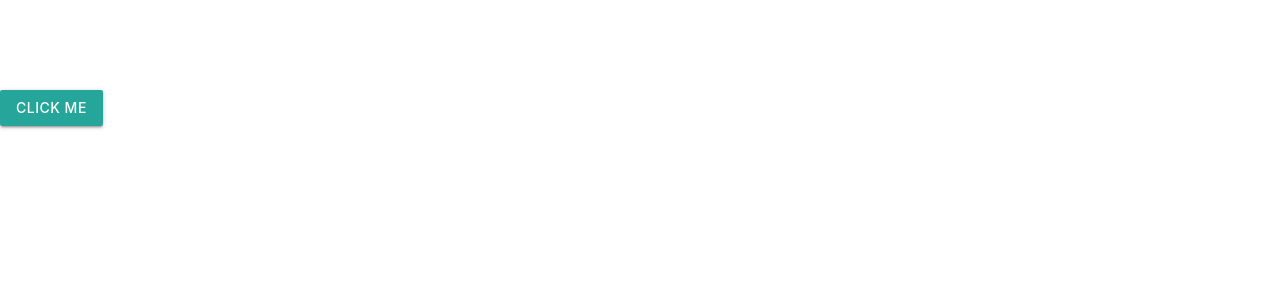
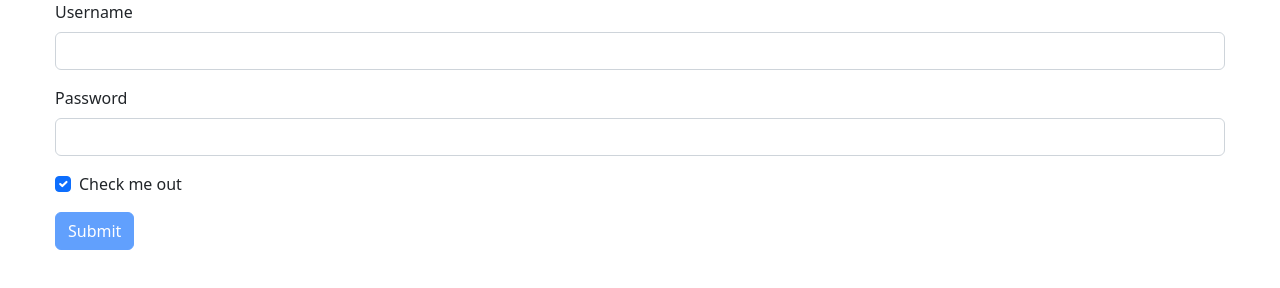
Before and after one commit to dimak911/jsplayground, a website built with Parcel: page src/index.html in a window 1280 px wide. Built offline with nearby package versions, Linux system fonts and the light colour scheme.

Commit message:
playing with bootstrap

```diff
--- a/src/index.html
+++ b/src/index.html
@@ -5,11 +5,12 @@
     <meta http-equiv="X-UA-Compatible" content="IE=edge" />
     <meta name="viewport" content="width=device-width, initial-scale=1.0" />
     <title>Document</title>
-    <link
+    <!-- <link
       rel="stylesheet"
       href="https://cdnjs.cloudflare.com/ajax/libs/materialize/1.0.0/css/materialize.min.css"
     />
-    <link rel="stylesheet" href="./css/style.css" />
+    <link rel="stylesheet" href="./css/style.css" /> -->
+    <link rel="stylesheet" href="./scss/main.scss" />
   </head>
   <body>
     <!-- #1 -->
@@ -116,14 +117,38 @@
     <!-- module 9 -->
 
     <!-- #1 -->
-    <button type="button" class="btn">Click me</button>
+    <!-- <button type="button" class="btn">Click me</button> -->
 
     <!-- #2 -->
     <!-- <button class="btn js-start">Start</button>
     <button class="btn js-stop">Stop</button> -->
     <!-- <div class="container"></div> -->
+    <div class="container">
+      <form>
+        <div class="mb-3">
+          <label for="username" class="form-label">Username</label>
+          <input
+            id="username"
+            type="text"
+            class="form-control"
+            aria-label="Username"
+            aria-describedby="basic-addon1"
+          />
+        </div>
+        <div class="mb-3">
+          <label for="exampleInputPassword1" class="form-label">Password</label>
+          <input type="password" class="form-control" id="exampleInputPassword1" />
+        </div>
+        <div class="mb-3 form-check">
+          <input type="checkbox" class="form-check-input" id="exampleCheck1" checked />
+          <label class="form-check-label" for="exampleCheck1">Check me out</label>
+        </div>
+        <button type="submit" class="btn btn-primary" disabled>Submit</button>
+      </form>
+    </div>
 
-    <script src="./js/useful-things.js" type="module"></script>
+    <script src="./index.js" type="module"></script>
+    <!-- <script src="./js/useful-things.js" type="module"></script> -->
     <!-- <script src="./js/module-1.js" type="module"></script> -->
     <!-- <script src="./js/module-2.js" type="module"></script> -->
     <!-- <script src="./js/module-3.js" type="module"></script> -->
--- /dev/null
+++ b/src/index.js
@@ -0,0 +1 @@
+import * as bootstrap from 'bootstrap';
--- a/src/js/module-9.js
+++ b/src/js/module-9.js
@@ -78,3 +78,37 @@
 //при потере фокуса поле ввода показывает ошибку
 // - после нажатия кнопки "Отправить" надо вывести сообщение
 //об успешной авторизации
+
+const refs = {
+  submitForm: document.querySelector('form'),
+  submitBtn: document.querySelector('button[type="submit"]'),
+  usernameInput: document.querySelector('#username'),
+  passwordInput: document.querySelector('#exampleInputPassword1'),
+  formCheckbox: document.querySelector('.form-check-input'),
+};
+
+refs.submitForm.addEventListener('change', handleChange);
+
+function handleChange() {
+  if (refs.usernameInput.value && refs.passwordInput.value && refs.formCheckbox.checked) {
+    refs.submitBtn.removeAttribute('disabled');
+  } else {
+    refs.submitBtn.setAttribute('disabled', 'disabled');
+  }
+
+  if (refs.usernameInput.value.length >= 4) {
+    refs.usernameInput.classList.remove('is-invalid');
+    refs.usernameInput.classList.add('is-valid');
+  } else {
+    refs.usernameInput.classList.remove('is-valid');
+    refs.usernameInput.classList.add('is-invalid');
+  }
+
+  if (refs.passwordInput.value.length < 3 || refs.passwordInput.value.length > 30) {
+    refs.passwordInput.classList.remove('is-valid');
+    refs.passwordInput.classList.add('is-invalid');
+  } else {
+    refs.passwordInput.classList.remove('is-invalid');
+    refs.passwordInput.classList.add('is-valid');
+  }
+}
--- /dev/null
+++ b/src/scss/_common.scss
@@ -0,0 +1,24 @@
+.container {
+    padding-left: 15px;
+    padding-right: 15px;
+    margin-left: auto;
+    margin-right: auto;
+}
+
+@media screen and (min-width: $mobile) {
+    .container {
+        max-width: $mobile;
+    }
+}
+
+@media screen and (min-width: $tablet) {
+    .container {
+        max-width: $tablet;
+    }
+}
+
+@media screen and (min-width: $desktop) {
+    .container {
+        max-width: $desktop;
+    }
+}
--- /dev/null
+++ b/src/scss/_variables.scss
@@ -0,0 +1,17 @@
+// Основная палитра
+$accent-color: #2196f3;
+$header-color: #212121;
+$header-border-color: #ececec;
+$main-text-color: #757575;
+$secondary-text-color: #ffffff;
+$prime-background-color: #2f303a;
+$secondary-background-color: #f5f4fa;
+$social-link-main-color: #afb1b8;
+
+// Отступ для карточек
+$work-item-gap: 30px;
+
+// Точки перелома
+$mobile: 480px;
+$tablet: 768px;
+$desktop: 1200px;
--- /dev/null
+++ b/src/scss/main.scss
@@ -0,0 +1,3 @@
+@import "../../node_modules/bootstrap/scss/bootstrap.scss";
+@import "./variables";
+@import "./common"
```
Also changed, not shown: package.json (+8 -1 lines), 1 other file.
